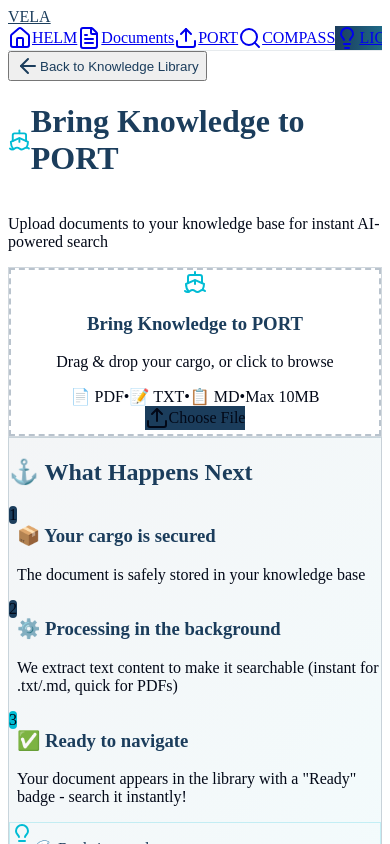
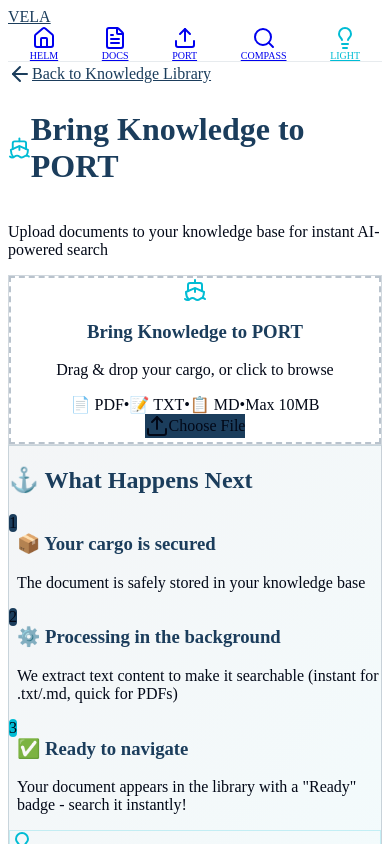
Before and after one commit to WilliamH317/VELA, a Next.js app: page /documents/new in a window 390 px wide. Shown: the top 844 px of the page. Built offline with nearby package versions, Linux system fonts and the light colour scheme; no server answers.

Commit message:
Day 15: UI polish - mobile nav, search width, counter alignment, dashboard links

```diff
--- a/src/app/(dashboard)/documents/[id]/page.tsx
+++ b/src/app/(dashboard)/documents/[id]/page.tsx
@@ -8,6 +8,7 @@ import { Badge } from "@/components/ui/badge";
 import { FileText, Calendar, ArrowLeft } from "lucide-react";
 import Link from "next/link";
 import { use } from "react";
+import { BackNav } from "@/components/back-nav";
 
 export default function DocumentPage({
   params,
@@ -25,6 +26,7 @@ export default function DocumentPage({
   if (document === undefined) {
     return (
       <div className="container mx-auto max-w-4xl p-6">
+        <BackNav href="/documents" label="Back to Knowledge Library" />
         <div className="flex flex-col items-center justify-center py-16">
           <div className="relative w-64 h-2 bg-[#1B3D5C]/10 rounded-full overflow-hidden">
             <div
@@ -84,13 +86,7 @@ export default function DocumentPage({
   return (
     <div className="container mx-auto max-w-4xl p-6">
       {/* Back button */}
-      <Link
-        href="/search"
-        className="inline-flex items-center gap-2 text-sm text-[#1B3D5C] hover:text-[#00BCD4] mb-6 transition-colors"
-      >
-        <ArrowLeft className="h-4 w-4" />
-        Back to COMPASS
-      </Link>
+      <BackNav href="/documents" label="Back to Knowledge Library" />
 
       {/* Document Card */}
       <Card className="p-8 border-[#1B3D5C]/20">
--- a/src/app/(dashboard)/documents/new/page.tsx
+++ b/src/app/(dashboard)/documents/new/page.tsx
@@ -6,6 +6,7 @@ import { UploadZone } from "@/components/upload-zone";
 import { Button } from "@/components/ui/button";
 import { Card } from "@/components/ui/card";
 import { ArrowLeft, Ship, Search, Lightbulb } from "lucide-react";
+import { BackNav } from "@/components/back-nav";
 
 export default function NewDocumentPage() {
   const router = useRouter();
@@ -17,17 +18,9 @@ export default function NewDocumentPage() {
 
   return (
     <div className="container mx-auto max-w-4xl p-6">
+      <BackNav href="/documents" label="Back to Knowledge Library" />
       {/* Header */}
       <div className="mb-6">
-        <Button
-          variant="ghost"
-          onClick={() => router.push("/documents")}
-          className="text-[#1B3D5C] hover:text-[#00BCD4] mb-4"
-        >
-          <ArrowLeft className="h-4 w-4 mr-2" />
-          Back to Knowledge Library
-        </Button>
-
         <div className="flex items-center gap-3 mb-2">
           <Ship className="h-8 w-8 text-[#00BCD4]" />
           <h1 className="text-3xl font-bold text-[#1B3D5C]">
--- a/src/app/(dashboard)/documents/page.tsx
+++ b/src/app/(dashboard)/documents/page.tsx
@@ -248,17 +248,15 @@ export default function DocumentsPage() {
                   {/* Action Button */}
                   <div className="flex-shrink-0">
                     {doc.status === "ready" && (
+                      <Link href={`/documents/${doc._id}`}>
                         <Button
                           variant="outline"
                           size="sm"
                           className="border-[#1B3D5C] text-[#1B3D5C] hover:bg-[#1B3D5C] hover:text-white"
-                        onClick={() => {
-                          // TODO: Navigate to document view (Day 12+)
-                          console.log("View document:", doc._id);
-                        }}
                         >
                           View
                         </Button>
+                      </Link>
                     )}
 
                     {doc.status === "error" && (
--- a/src/app/(dashboard)/layout.tsx
+++ b/src/app/(dashboard)/layout.tsx
@@ -25,9 +25,8 @@ export default function DashboardLayout({
                 VELA
               </Link>
 
-              {/* Navigation Links */}
+              {/* Desktop Navigation Links */}
               <div className="hidden md:flex gap-1">
-                {/* Dashboard/HELM */}
                 <Link
                   href="/dashboard"
                   className="px-3 py-2 rounded-lg text-sm font-medium text-gray-600 hover:text-[#1B3D5C] hover:bg-[#1B3D5C]/5 transition-colors flex items-center gap-2"
@@ -36,16 +35,14 @@ export default function DashboardLayout({
                   <span>HELM</span>
                 </Link>
 
-                {/* Documents */}
                 <Link
                   href="/documents"
                   className="px-3 py-2 rounded-lg text-sm font-medium text-gray-600 hover:text-[#1B3D5C] hover:bg-[#1B3D5C]/5 transition-colors flex items-center gap-2"
                 >
                   <FileText className="h-4 w-4" />
-                  <span>Documents</span>
+                  <span>DOCUMENTS</span>
                 </Link>
 
-                {/* Upload/PORT */}
                 <Link
                   href="/upload"
                   className="px-3 py-2 rounded-lg text-sm font-medium text-gray-600 hover:text-[#1B3D5C] hover:bg-[#1B3D5C]/5 transition-colors flex items-center gap-2"
@@ -54,7 +51,6 @@ export default function DashboardLayout({
                   <span>PORT</span>
                 </Link>
 
-                {/* Search/COMPASS */}
                 <Link
                   href="/search"
                   className="px-3 py-2 rounded-lg text-sm font-medium text-gray-600 hover:text-[#1B3D5C] hover:bg-[#1B3D5C]/5 transition-colors flex items-center gap-2"
@@ -63,7 +59,6 @@ export default function DashboardLayout({
                   <span>COMPASS</span>
                 </Link>
 
-                {/* 🆕 LIGHTHOUSE - Featured with Gradient */}
                 <Link
                   href="/lighthouse"
                   className="px-3 py-2 rounded-lg text-sm font-medium bg-gradient-to-r from-[#1B3D5C] to-[#00BCD4] text-white hover:shadow-md hover:shadow-[#00BCD4]/20 transition-all flex items-center gap-2"
@@ -87,46 +82,27 @@ export default function DashboardLayout({
             </div>
           </div>
 
-          {/* Mobile Navigation (appears on smaller screens) */}
-          <div className="md:hidden pb-3 flex gap-1 overflow-x-auto">
-            <Link
-              href="/dashboard"
-              className="px-3 py-2 rounded-lg text-xs font-medium text-gray-600 hover:text-[#1B3D5C] hover:bg-[#1B3D5C]/5 transition-colors flex items-center gap-2 whitespace-nowrap"
-            >
-              <Home className="h-3 w-3" />
-              <span>HELM</span>
+          {/* Mobile Navigation */}
+          <div className="md:hidden pb-2 flex justify-around">
+            <Link href="/dashboard" className="flex flex-col items-center gap-1 px-2 py-1 text-gray-600 hover:text-[#1B3D5C] transition-colors">
+              <Home className="h-5 w-5" />
+              <span className="text-[10px] font-medium">HELM</span>
             </Link>
-
-            <Link
-              href="/documents"
-              className="px-3 py-2 rounded-lg text-xs font-medium text-gray-600 hover:text-[#1B3D5C] hover:bg-[#1B3D5C]/5 transition-colors flex items-center gap-2 whitespace-nowrap"
-            >
-              <FileText className="h-3 w-3" />
-              <span>Documents</span>
+            <Link href="/documents" className="flex flex-col items-center gap-1 px-2 py-1 text-gray-600 hover:text-[#1B3D5C] transition-colors">
+              <FileText className="h-5 w-5" />
+              <span className="text-[10px] font-medium">DOCS</span>
             </Link>
-
-            <Link
-              href="/upload"
-              className="px-3 py-2 rounded-lg text-xs font-medium text-gray-600 hover:text-[#1B3D5C] hover:bg-[#1B3D5C]/5 transition-colors flex items-center gap-2 whitespace-nowrap"
-            >
-              <Upload className="h-3 w-3" />
-              <span>PORT</span>
+            <Link href="/upload" className="flex flex-col items-center gap-1 px-2 py-1 text-gray-600 hover:text-[#1B3D5C] transition-colors">
+              <Upload className="h-5 w-5" />
+              <span className="text-[10px] font-medium">PORT</span>
             </Link>
-
-            <Link
-              href="/search"
-              className="px-3 py-2 rounded-lg text-xs font-medium text-gray-600 hover:text-[#1B3D5C] hover:bg-[#1B3D5C]/5 transition-colors flex items-center gap-2 whitespace-nowrap"
-            >
-              <Search className="h-3 w-3" />
-              <span>COMPASS</span>
+            <Link href="/search" className="flex flex-col items-center gap-1 px-2 py-1 text-gray-600 hover:text-[#1B3D5C] transition-colors">
+              <Search className="h-5 w-5" />
+              <span className="text-[10px] font-medium">COMPASS</span>
             </Link>
-
-            <Link
-              href="/lighthouse"
-              className="px-3 py-2 rounded-lg text-xs font-medium bg-gradient-to-r from-[#1B3D5C] to-[#00BCD4] text-white hover:shadow-md transition-all flex items-center gap-2 whitespace-nowrap"
-            >
-              <Lightbulb className="h-3 w-3" />
-              <span>LIGHTHOUSE</span>
+            <Link href="/lighthouse" className="flex flex-col items-center gap-1 px-2 py-1 text-[#00BCD4] transition-colors">
+              <Lightbulb className="h-5 w-5" />
+              <span className="text-[10px] font-medium">LIGHT</span>
             </Link>
           </div>
         </div>
@@ -140,15 +116,12 @@ export default function DashboardLayout({
       </main>
 
       {/* ========================================
-          FOOTER (Optional)
+          FOOTER
           ======================================== */}
       <footer className="border-t border-[#1B3D5C]/10 bg-white/50 mt-auto">
         <div className="container mx-auto px-4 py-6">
           <div className="flex flex-col md:flex-row items-center justify-between gap-4 text-sm text-muted-foreground">
             <div className="flex items-center gap-2">
-              <span className="font-semibold text-[#1B3D5C]">VELA</span>
-              <span>•</span>
-              <span>Navigate Your Knowledge</span>
             </div>
             <div className="flex items-center gap-4">
               <span>© 2026 VELA</span>
--- a/src/app/(dashboard)/search/page.tsx
+++ b/src/app/(dashboard)/search/page.tsx
@@ -39,13 +39,14 @@ export default function SearchPage() {
       </div>
 
       {/* Search Input */}
-      <div className="relative mb-8">
+      <div className="relative mb-8 mx-auto" style={{ maxWidth: '576px' }}>
         <Compass className="absolute left-4 top-4 h-5 w-5 text-[#00BCD4]" />
         <Input
           value={searchQuery}
           onChange={(e) => setSearchQuery(e.target.value)}
           placeholder="What does your COMPASS seek?"
-          className="pl-12 h-14 text-lg border-2 border-[#1B3D5C]/20 focus:border-[#00BCD4] focus:ring-[#00BCD4] transition-colors"
+          className="h-14 text-lg border-2 border-[#1B3D5C]/20 focus:border-[#00BCD4] focus:ring-[#00BCD4] transition-colors"
+          style={{ paddingLeft: '4rem' }}
           autoFocus
         />
       </div>
--- /dev/null
+++ b/src/app/(dashboard)/upload/page.tsx
@@ -0,0 +1,5 @@
+import { redirect } from "next/navigation";
+
+export default function UploadRedirect() {
+  redirect("/documents/new");
+}
--- /dev/null
+++ b/src/components/back-nav.tsx
@@ -0,0 +1,21 @@
+"use client";
+
+import Link from "next/link";
+import { ArrowLeft } from "lucide-react";
+
+interface BackNavProps {
+  href: string;
+  label: string;
+}
+
+export function BackNav({ href, label }: BackNavProps) {
+  return (
+    <Link
+      href={href}
+      className="inline-flex items-center gap-2 text-sm text-[#1B3D5C] hover:text-[#00BCD4] transition-colors group mb-4"
+    >
+      <ArrowLeft className="h-4 w-4 group-hover:-translate-x-0.5 transition-transform" />
+      <span>{label}</span>
+    </Link>
+  );
+}
--- a/src/components/lighthouse-search.tsx
+++ b/src/components/lighthouse-search.tsx
@@ -1,7 +1,7 @@
 "use client";
 
 import { useState, useEffect } from "react";
-import { useQuery, useAction } from "convex/react";
+import { useQuery, useAction, useConvexAuth } from "convex/react";
 import { api } from "convex/_generated/api";
 import { Button } from "@/components/ui/button";
 import { Textarea } from "@/components/ui/textarea";
@@ -63,7 +63,12 @@ export function LighthouseSearch() {
   // ========================================
   // Convex Hooks
   // ========================================
-  const documents = useQuery(api.documents.list);
+  const { isAuthenticated } = useConvexAuth();
+
+  const documents = useQuery(
+    api.documents.list,
+    isAuthenticated ? {} : "skip"
+  );
   const askQuestion = useAction(api.ai.askQuestion);
   const generateAnswer = useAction(api.ai.generateAnswer);
 
@@ -240,7 +245,7 @@ export function LighthouseSearch() {
       <Card className="p-6 border-[#1B3D5C]/20">
         <form onSubmit={handleSubmit} className="space-y-4">
           {/* Question Input */}
-          <div className="relative">
+          <div>
             <label className="text-sm font-medium text-[#1B3D5C] mb-2 block">
               Your Question
             </label>
@@ -252,8 +257,37 @@ export function LighthouseSearch() {
               disabled={isLoading}
               maxLength={1000}
             />
-            <div className="absolute bottom-2 right-2 text-xs text-muted-foreground">
-              {question.length}/1000
+            {/* Counter + Example Questions */}
+            <div className="flex items-start justify-between gap-4">
+              {/* Example Questions (left side) */}
+              {!response && !isLoading && question.length === 0 ? (
+                <div className="space-y-2 flex-1">
+                  <label className="text-xs font-medium text-muted-foreground">
+                    Try these examples:
+                  </label>
+                  <div className="flex flex-wrap gap-2">
+                    {exampleQuestions.map((exampleQ, idx) => (
+                      <Button
+                        key={idx}
+                        type="button"
+                        variant="outline"
+                        size="sm"
+                        onClick={() => handleExampleQuestion(exampleQ)}
+                        className="text-xs border-[#00BCD4]/30 text-[#00BCD4] hover:bg-[#00BCD4]/10"
+                      >
+                        {exampleQ}
+                      </Button>
+                    ))}
+                  </div>
+                </div>
+              ) : (
+                <div className="flex-1" />
+              )}
+
+              {/* Character counter (right side) */}
+              <span className="text-xs text-muted-foreground pt-1 flex-shrink-0">
+                {question.length}/1000
+              </span>
             </div>
           </div>
 
@@ -339,29 +373,6 @@ export function LighthouseSearch() {
                   </Button>
                 </Card>
               )}
-            </div>
-          )}
-
-          {/* Example Questions */}
-          {!response && !isLoading && question.length === 0 && (
-            <div className="space-y-2">
-              <label className="text-xs font-medium text-muted-foreground">
-                Try these examples:
-              </label>
-              <div className="flex flex-wrap gap-2">
-                {exampleQuestions.map((exampleQ, idx) => (
-                  <Button
-                    key={idx}
-                    type="button"
-                    variant="outline"
-                    size="sm"
-                    onClick={() => handleExampleQuestion(exampleQ)}
-                    className="text-xs border-[#00BCD4]/30 text-[#00BCD4] hover:bg-[#00BCD4]/10"
-                  >
-                    {exampleQ}
-                  </Button>
-                ))}
-              </div>
             </div>
           )}
 
```
Also changed, not shown: src/app/(dashboard)/dashboard/page.tsx (+7 -11 lines). Lines whose indentation alone changed are shown as unchanged.
